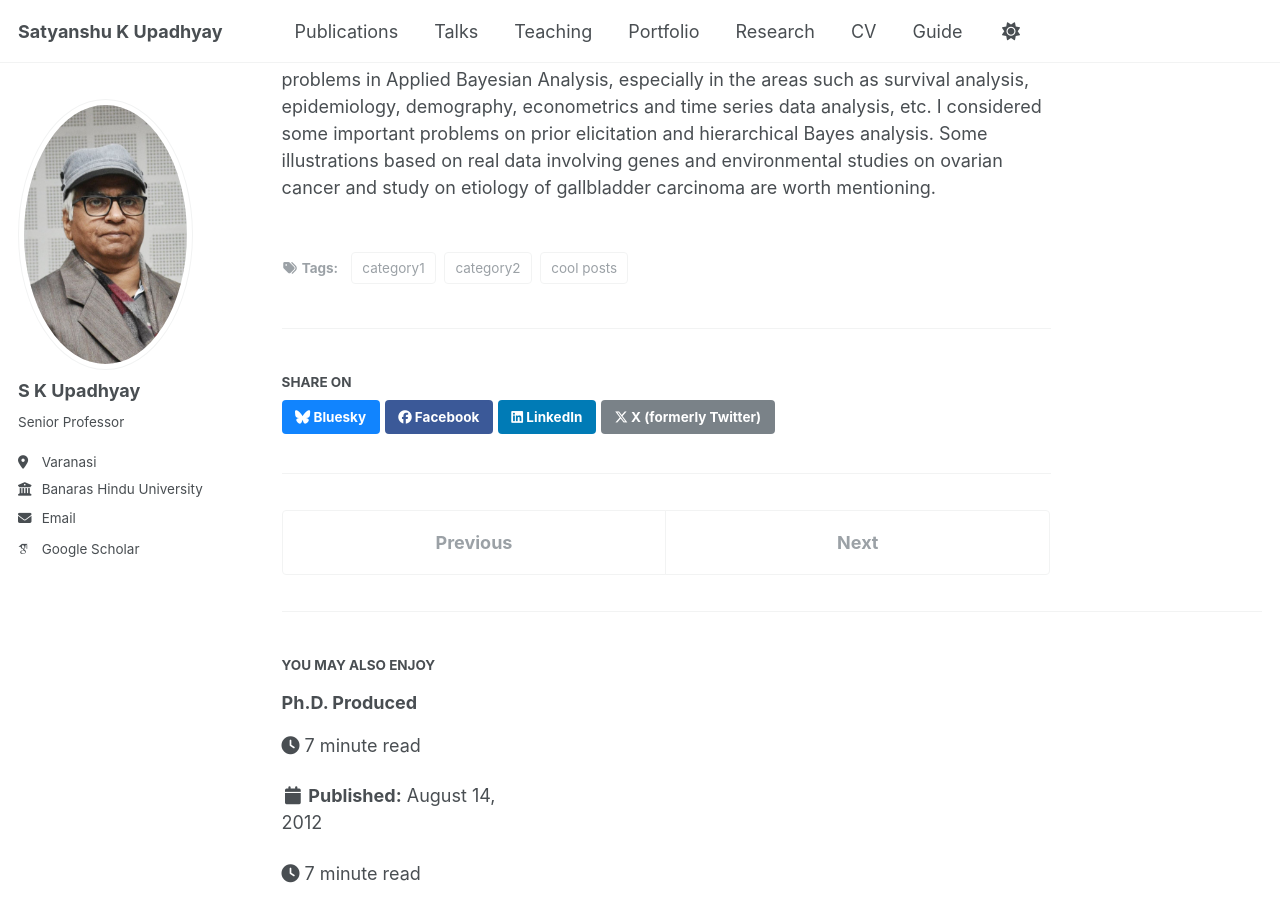
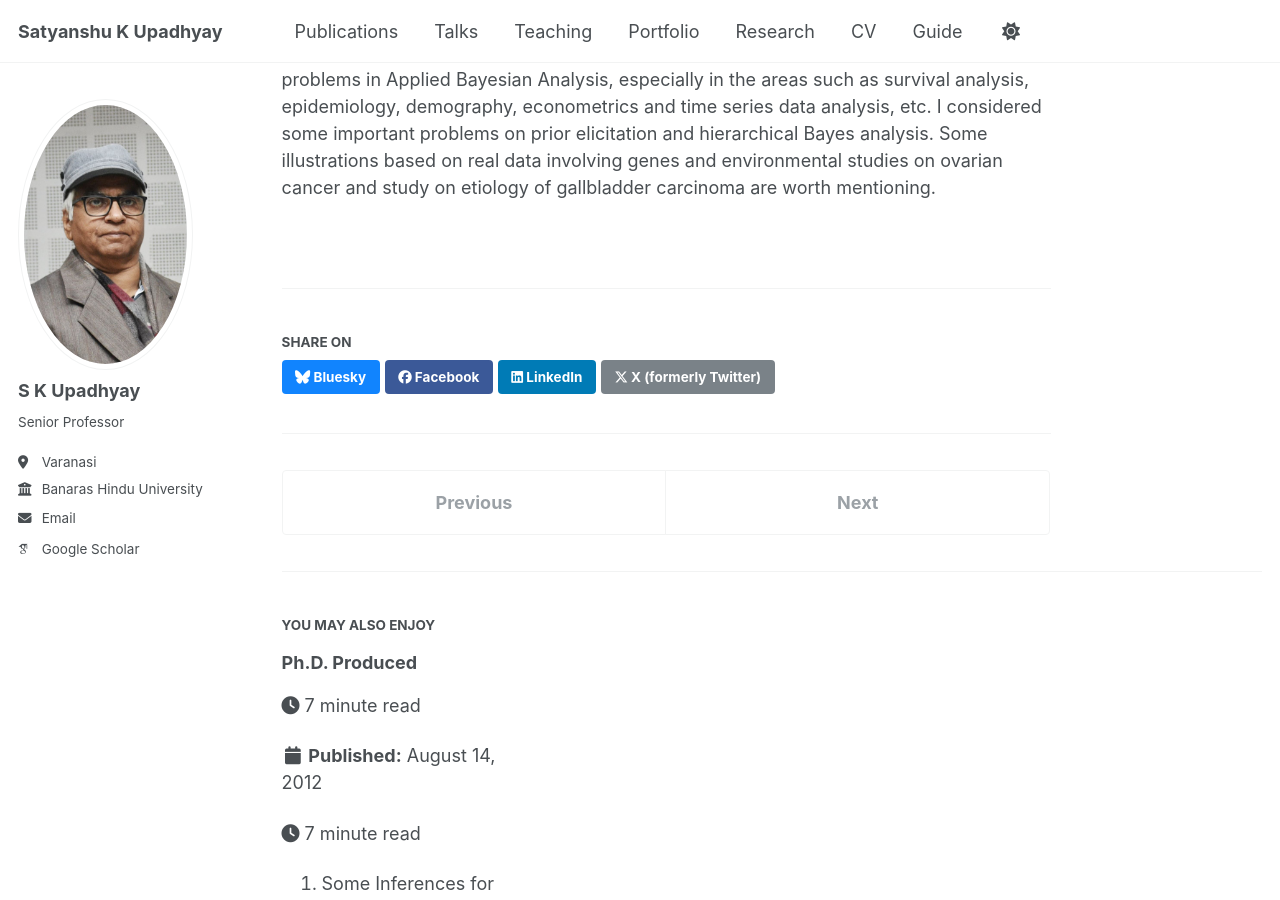
Before and after one commit to satyanshukupadhyay/satyanshukupadhyay, a Jekyll site: the page built from _posts/2013-08-14-blog-post-2.md, in a window 1280 px wide and 900 px high, scrolled down 430 px. Built offline with Jekyll 4.4.1, drawn with Linux system fonts in a browser that asks for light colours; some web fonts are replaced.

Commit message:
Update 2013-08-14-blog-post-2.md

```diff
--- a/_posts/2013-08-14-blog-post-2.md
+++ b/_posts/2013-08-14-blog-post-2.md
@@ -1,10 +1,6 @@
 ---
 title: 'My Research Interests'
-permalink: /posts/
-tags:
-  - cool posts
-  - category1
-  - category2
+permalink: /year-archive/
 ---
 
 In the early days of my research, I was mainly concerned with classical estimation and testing in statistical reliability. I also used the concept of preliminary testing, shrinkage techniques, adaptive estimation, etc. for improving the existing procedures.
```
